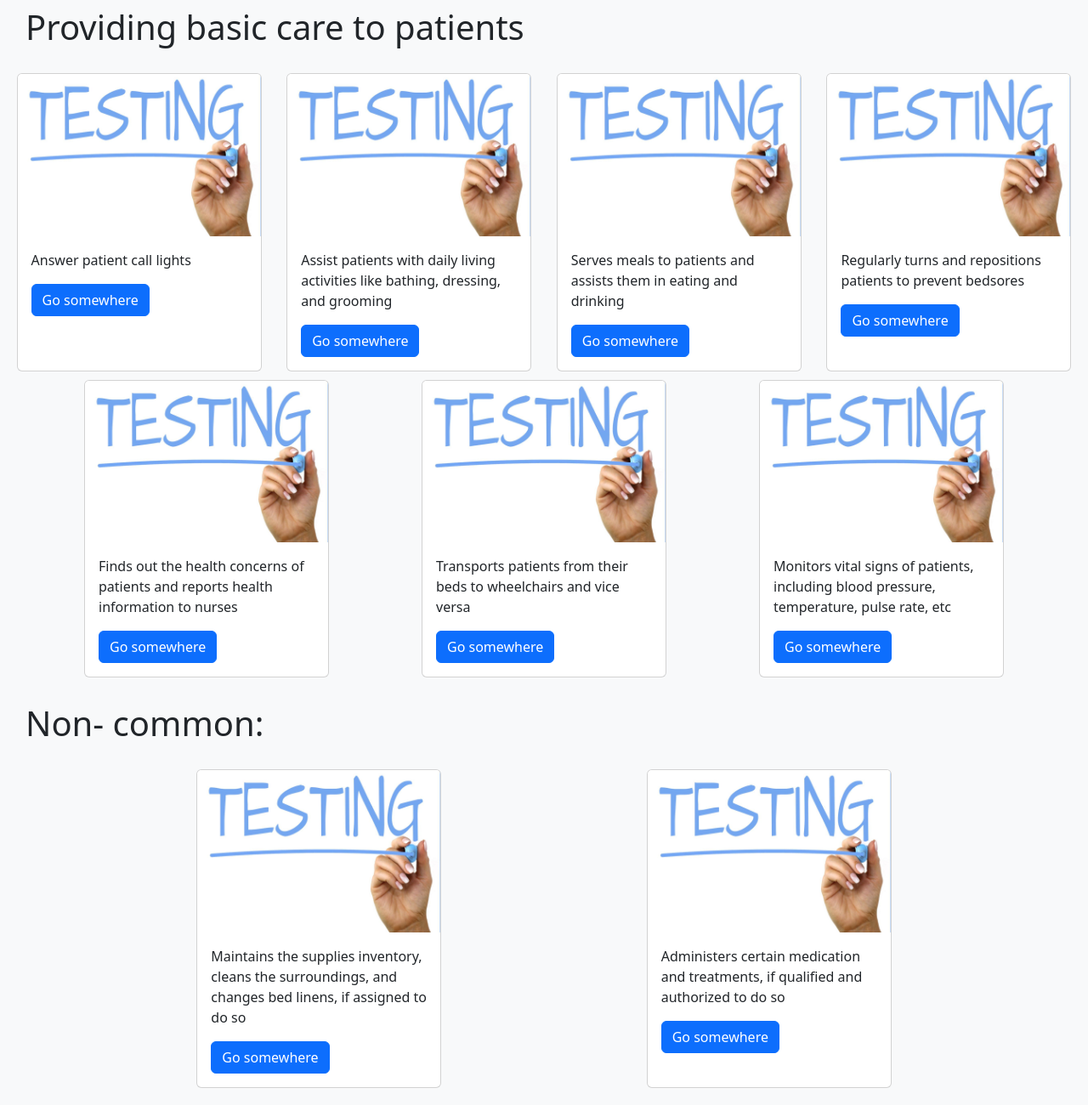
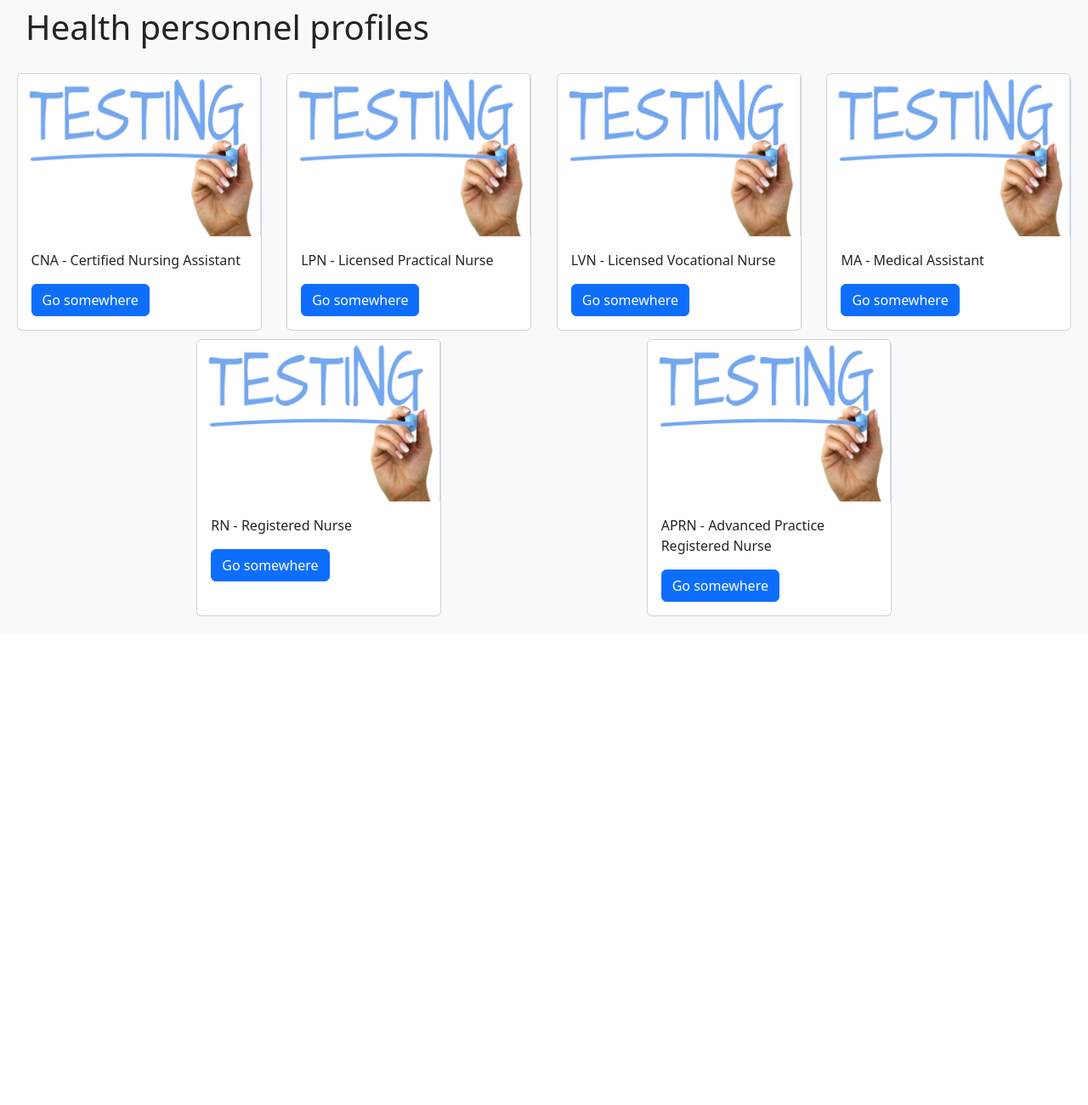
Before and after one commit to santiago2208/netCare, a plain HTML site: page index.html in a window 1280 px wide. Shown: the part 698-1998 px from the top of the page at 85% size. After the commit the page ends 1443 px from the top, so only its background shows below. Drawn offline with nearby package versions, Linux system fonts and the light colour scheme.

Commit message:
Nombres de perfiles

```diff
--- a/index.html
+++ b/index.html
@@ -55,7 +55,7 @@
     <section class="sec2">
         <section class="sec2_cont">
             <div class="galeria">
-                <h1>Providing basic care to patients</h1>
+                <h1>Health personnel profiles</h1>
                 <div class="targetas_cont">
 
                    <!--targetas1-->
@@ -64,7 +64,7 @@
                     <div class="card-body">
 
                       <p class="card-text">
-                        Answer patient call lights
+                        CNA - Certified Nursing Assistant
                       </p>
                       <a href="#" class="btn btn-primary">Go somewhere</a>
                     </div>
@@ -75,7 +75,7 @@
                     <div class="card-body">
 
                       <p class="card-text">
-                        Assist patients with daily living activities like bathing, dressing, and grooming
+                        LPN - Licensed Practical Nurse
                       </p>
                       <a href="#" class="btn btn-primary">Go somewhere</a>
                     </div>
@@ -86,7 +86,7 @@
                     <div class="card-body">
 
                       <p class="card-text">
-                        Serves meals to patients and assists them in eating and drinking
+                        LVN - Licensed Vocational Nurse
                       </p>
                       <a href="#" class="btn btn-primary">Go somewhere</a>
                     </div>
@@ -97,7 +97,7 @@
                     <div class="card-body">
 
                       <p class="card-text">
-                        Regularly turns and repositions patients to prevent bedsores
+                        MA - Medical Assistant
                       </p>
                       <a href="#" class="btn btn-primary">Go somewhere</a>
                     </div>
@@ -108,7 +108,7 @@
                     <div class="card-body">
 
                       <p class="card-text">
-                        Finds out the health concerns of patients and reports health information to nurses
+                        RN - Registered Nurse
                       </p>
                       <a href="#" class="btn btn-primary">Go somewhere</a>
                     </div>
@@ -119,51 +119,11 @@
                     <div class="card-body">
 
                       <p class="card-text">
-                        Transports patients from their beds to wheelchairs and vice versa
+                        APRN - Advanced Practice Registered Nurse
                       </p>
                       <a href="#" class="btn btn-primary">Go somewhere</a>
                     </div>
                   </div>
-
-                  <div class="card" style="width: 18rem;">
-                    <img src="./img/prueba.jpg" class="card-img-top" alt="...">
-                    <div class="card-body">
-
-                      <p class="card-text">
-                        Monitors vital signs of patients, including blood pressure, temperature, pulse rate, etc
-                      </p>
-                      <a href="#" class="btn btn-primary">Go somewhere</a>
-                    </div>
-                  </div>
-
-                   <!--targetas1-->
-                </div>
-
-                <h1>Non- common:</h1>
-
-                <div class="targetas_cont">
-                    <div class="card" style="width: 18rem;">
-                        <img src="./img/prueba.jpg" class="card-img-top" alt="...">
-                        <div class="card-body">
-
-                        <p class="card-text">
-                            Maintains the supplies inventory, cleans the surroundings, and changes bed linens, if assigned to do so
-                        </p>
-                        <a href="#" class="btn btn-primary">Go somewhere</a>
-                        </div>
-                    </div>
-
-                    <div class="card" style="width: 18rem;">
-                        <img src="./img/prueba.jpg" class="card-img-top" alt="...">
-                        <div class="card-body">
-
-                        <p class="card-text">
-                            Administers certain medication and treatments, if qualified and authorized to do so
-                        </p>
-                        <a href="#" class="btn btn-primary">Go somewhere</a>
-                        </div>
-                    </div>
-                </div>
 
             </div>
         </section>
```
